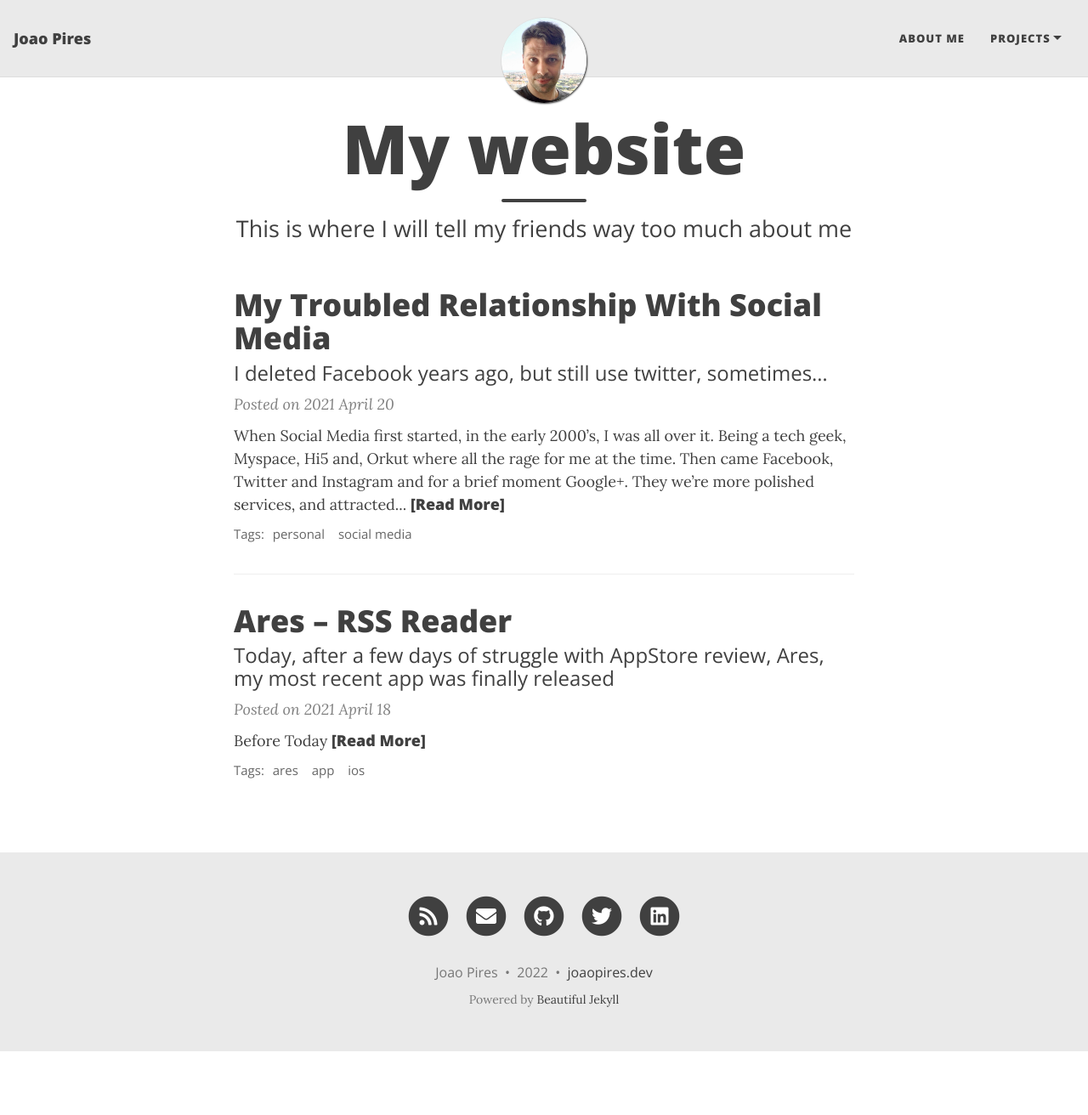
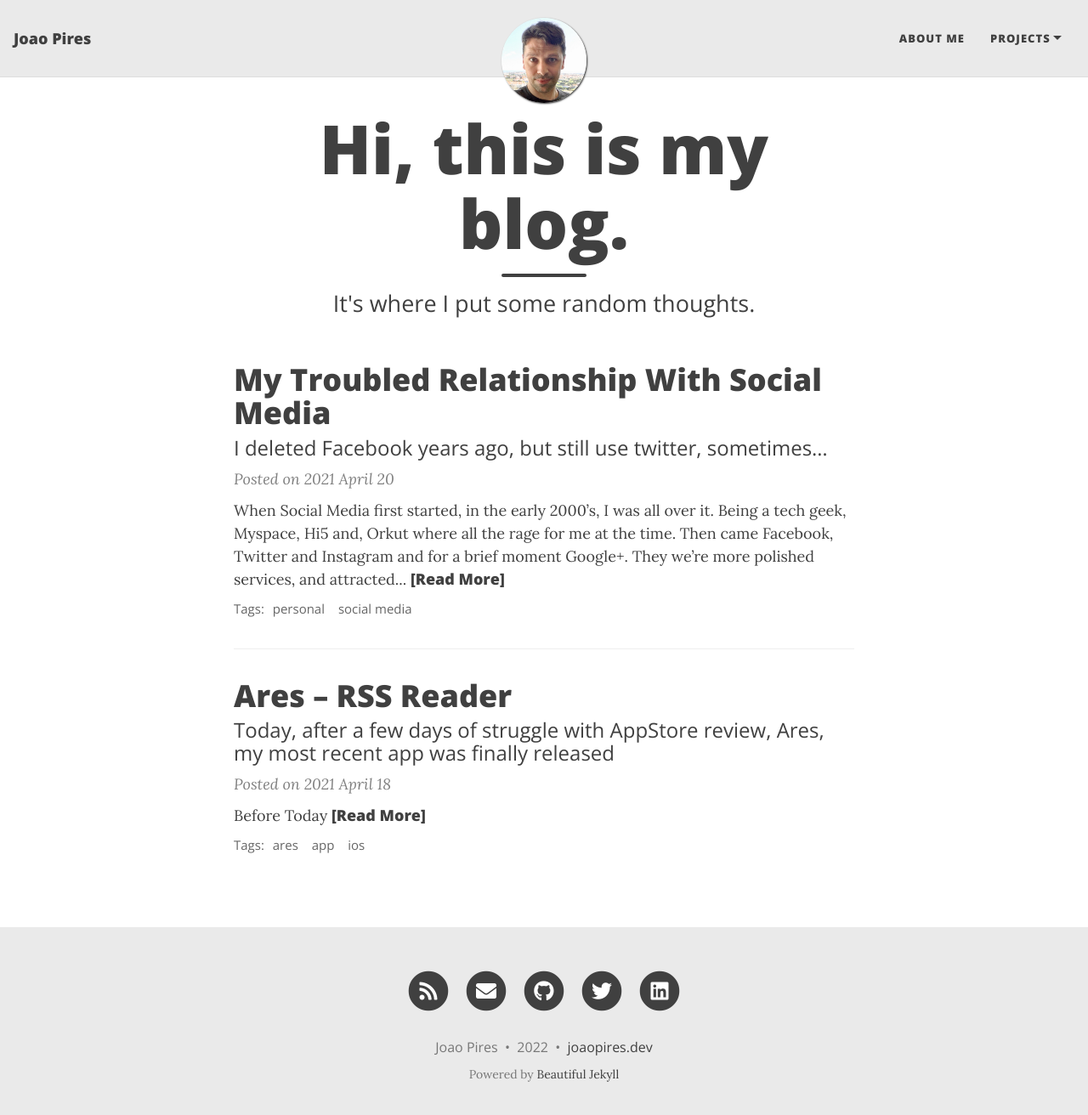
Before and after one commit to joaoc-pires/zeroloop.org, a Jekyll site: the page built from index.html, in a window 1280 px wide and 1325 px high. Shown: the top 1312 px of the window at 85% size. Built offline with Jekyll 4.4.1, drawn with Linux system fonts in a browser that asks for light colours; nearby versions of some CDN libraries; the list of posts is cut into pages by our own code.

Commit message:
Update index.html

```diff
--- a/index.html
+++ b/index.html
@@ -1,5 +1,5 @@
 ---
 layout: home
-title: My website
-subtitle: This is where I will tell my friends way too much about me
+title: Hi, this is my blog.
+subtitle: It's where I put some random thoughts.
 ---
```
